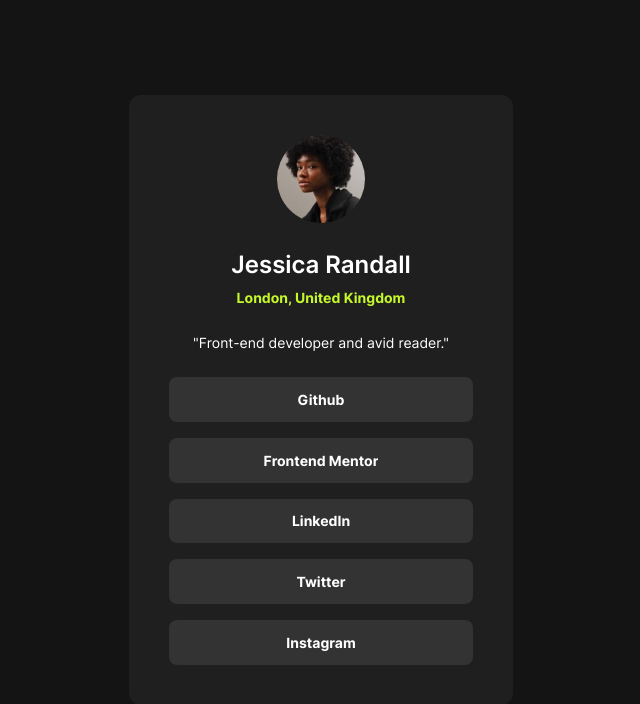
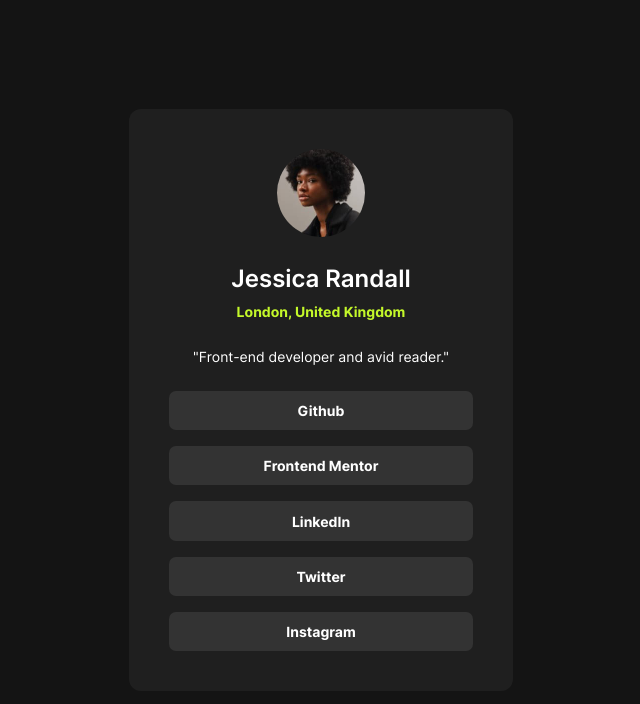
Before and after one commit to paoru5444/social-links-profile, a plain HTML site: page index.html in a window 1280 px wide. Shown: the whole page, without its empty margins (319-959 px from the left). Drawn offline with Linux system fonts and the light colour scheme.

Commit message:
code review improving acessibility and style and semantic

```diff
--- a/index.html
+++ b/index.html
@@ -12,14 +12,18 @@
       href="./assets/images/favicon-32x32.png"
     />
 
-    <link rel="stylesheet" href="style.css">
+    <link rel="stylesheet" href="style.css" />
 
     <title>Frontend Mentor | Social links profile</title>
   </head>
   <body>
     <main>
       <div class="card">
-        <img src="assets/images/avatar-jessica.jpeg" alt="profile-image" aria-label="user-picture" />
+        <img
+          src="assets/images/avatar-jessica.jpeg"
+          alt="profile-image"
+          aria-label="Photo of Jessica Randall"
+        />
 
         <div class="profile-info">
           <h1 class="user-name">Jessica Randall</h1>
@@ -29,24 +33,20 @@
         <p class="job-description">"Front-end developer and avid reader."</p>
 
         <div class="action-container">
-          <button>
-            <span>Github</span>
+          <button aria-label="Visit Jessica's Github profile">Github</button>
+
+          <button aria-label="Visit Jessica's Frontend Mentos">
+            Frontend Mentor
           </button>
 
-          <button>
-            <span>Frontend Mentor</span>
+          <button aria-label="Visit Jessica's LinkedIn profile">
+            LinkedIn
           </button>
 
-          <button>
-            <span>LinkedIn</span>
-          </button>
+          <button aria-label="Visit Jessica's Twitter profile">Twitter</button>
 
-          <button>
-            <span>Twitter</span>
-          </button>
-
-          <button>
-            <span>Instagram</span>
+          <button aria-label="Visit Jessica's Instagram profile">
+            Instagram
           </button>
         </div>
       </div>
--- a/style.css
+++ b/style.css
@@ -1,7 +1,7 @@
 
 @font-face {
     font-family: 'Inter';
-    src: url('assets/fonts/Inter-VariableFont_slnt\,wght.ttf') format('woff2'),
+    src: url('assets/fonts/Inter-VariableFont_slnt,wght.ttf') format('woff2');
 }
 /* reset */
 
@@ -10,7 +10,7 @@
   padding: 0;
   box-sizing: border-box;
   overflow-x: hidden;
-  font-family: Inter;
+  font-family: Inter, sans-serif;
 }
 
 body {
@@ -41,27 +41,20 @@
 }
 
 .card {
+  width: 21em;
   background-color: var(--color-grey-800);
   border-radius: 0.75em;
-
-  display: inherit;
+  padding: clamp(1.5em, 2vw + 1em, 2.5em);
+  display: flex;
   flex-direction: column;
   align-items: center;
   justify-content: center;
   gap: 1.5em;
 }
 
-@media screen and (min-width: 601px) {
+@media screen and (min-width: 600px) {
   .card {
     width: 24em;
-    padding: 2.5em;
-  }
-}
-
-@media screen and (max-width: 600px) {
-  .card {
-    width: 21em;
-    padding: 1.5em;
   }
 }
 
@@ -72,7 +65,7 @@
 }
 
 .profile-info {
-  display: inherit;
+  display: flex;
   flex-direction: column;
   align-items: center;
   gap: 0.25em;
@@ -101,7 +94,7 @@
 
 .action-container {
   width: 100%;
-  display: inherit;
+  display: flex;
   flex-direction: column;
   gap: 1em;
 }
@@ -110,22 +103,20 @@
   all: unset;
   border-radius: 0.5em;
   height: 2.8em;
-  background-color: #333333;
-  display: inherit;
+  background-color: var(--color-grey-700);
+  display: flex;
   align-items: center;
   justify-content: center;
   cursor: pointer;
   transition: transform 0.15s ease;
+
+  color: var(--color-white);
+  font-size: 0.875em;
+  font-weight: 700;
+  line-height: 150%;
 }
 
 .action-container button:focus {
   border: var(--color-grey-800) solid 1px;
   transform: scale(0.99);
 }
-
-.action-container button span {
-  color: var(--color-white);
-  font-size: 0.875em;
-  font-weight: 700;
-  line-height: 150%;
-}
```
